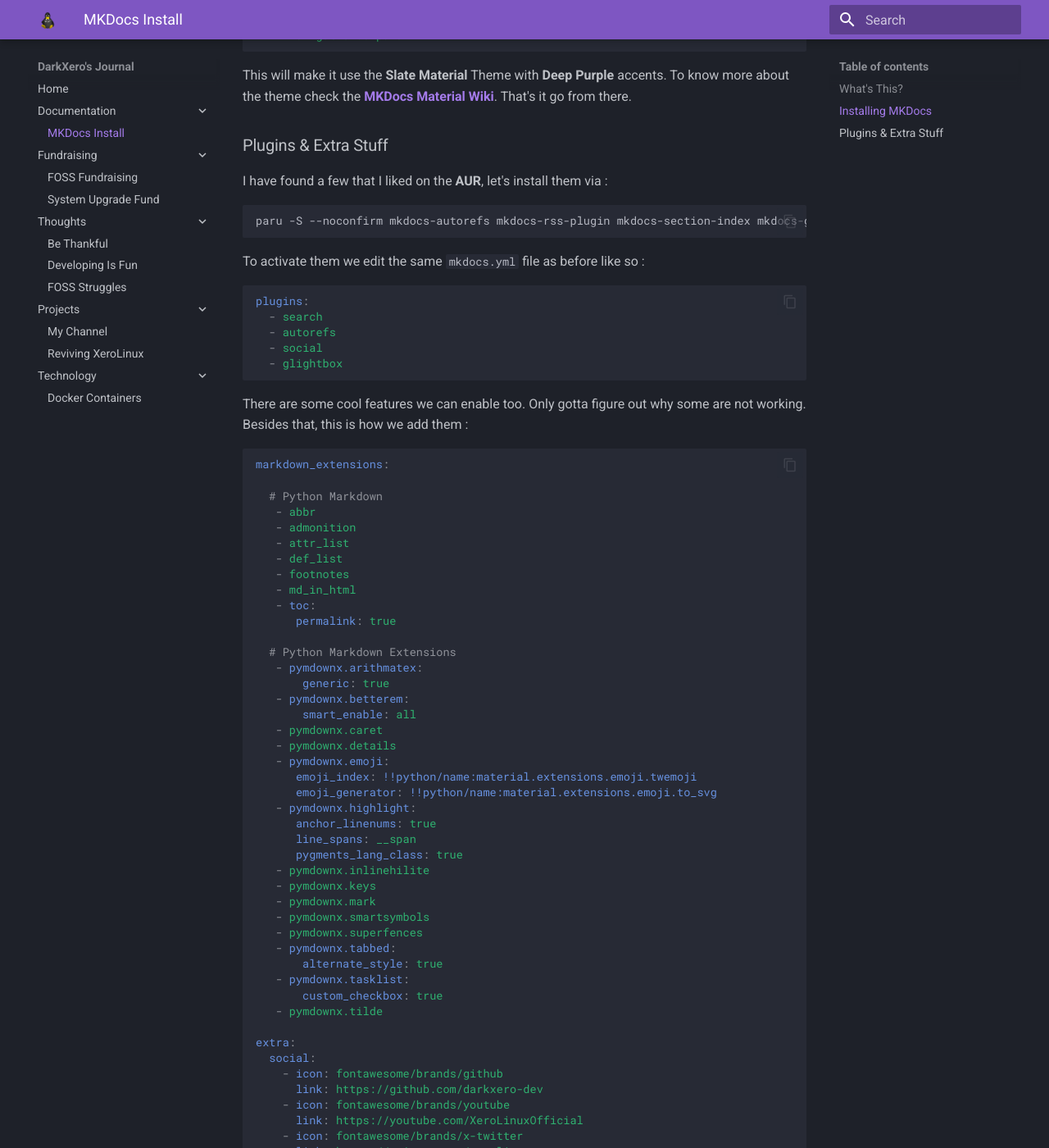
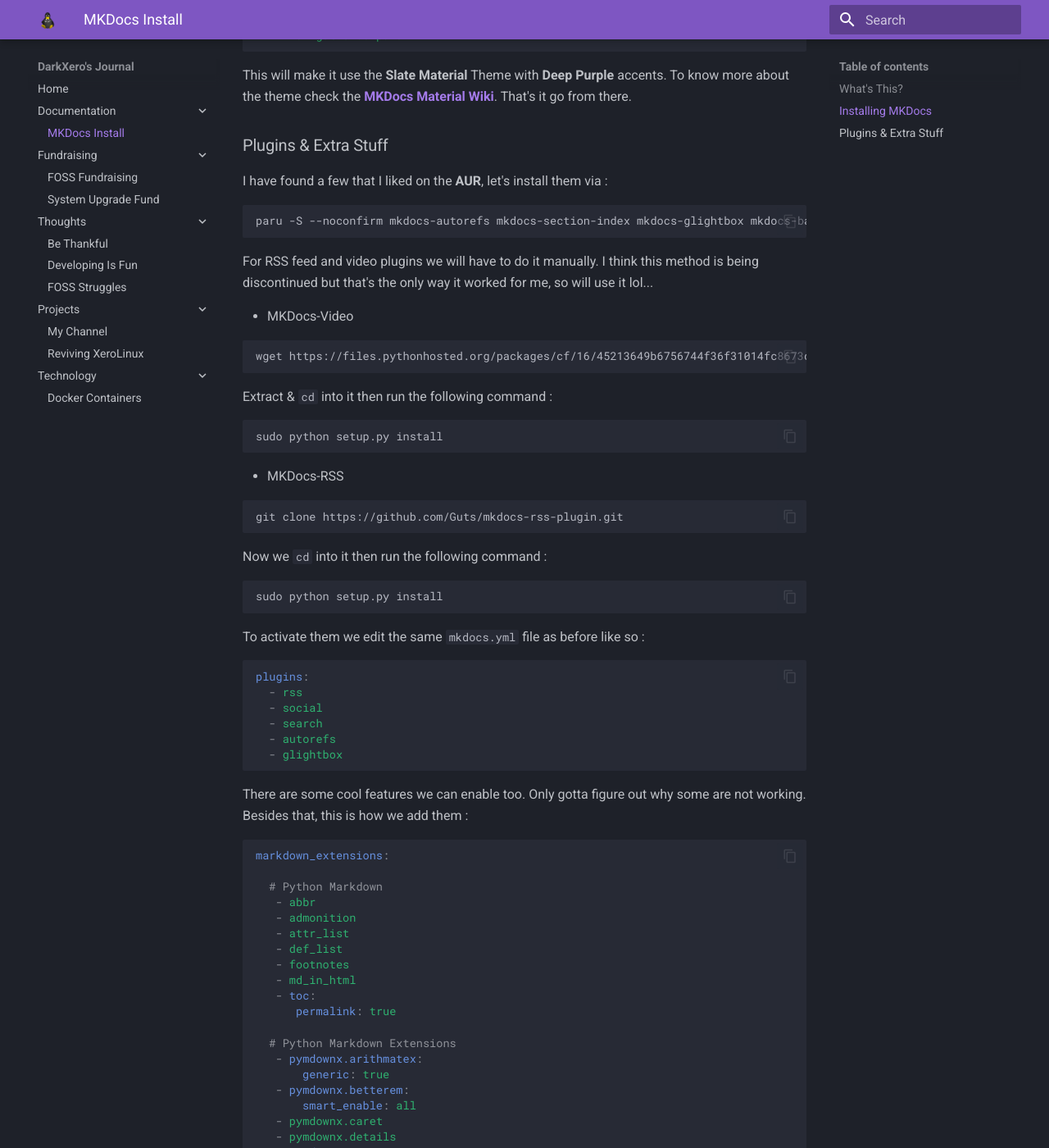
Before and after one commit to xerolinux/XeroSite, an MkDocs documentation site: the page built from docs/docs/mkdocs-install.md, in a window 1280 px wide and 1400 px high, scrolled down 1039 px. Shown: the whole window at 82% size. Built offline with MkDocs 1.6.1 and Material for MkDocs 9.7.7, drawn with Linux system fonts in a browser that asks for light colours; some of the changed text lies outside the part shown.

Commit message:
RSS fixed (Link to be added)

````diff
--- a/docs/docs/mkdocs-install.md
+++ b/docs/docs/mkdocs-install.md
@@ -4,7 +4,6 @@
   - Linux
   - MKDocs
   - Blogging
-<!--cover: https://i.imgur.com/45QL4xk.jpeg-->
 ---
 ### What's This?
 
@@ -15,7 +14,7 @@
 We will need to install it with some extras. The 2 main packages exist on the **Arch** repos. The rest are on the **AUR**, so to grab everything in one go, I will be using **Paru**. Compiling might take a while, so sit back wile it finishes.
 
 ```Bash
-paru -S --noconfirm mkdocs mkdocs-get-deps mkdocs-material
+paru -S --noconfirm mkdocs mkdocs-get-deps mkdocs-material python-pipx
 ```
 
 Donce that's done we need to create the site. There's a command for that.
@@ -55,16 +54,43 @@
 I have found a few that I liked on the **AUR**, let's install them via :
 
 ```Bash
-paru -S --noconfirm mkdocs-autorefs mkdocs-rss-plugin mkdocs-section-index mkdocs-glightbox mkdocs-backlinks-plugin mkdocs-redirects mkdocs-ezlinks-plugin
+paru -S --noconfirm mkdocs-autorefs mkdocs-section-index mkdocs-glightbox mkdocs-backlinks-plugin mkdocs-redirects mkdocs-ezlinks-plugin
+```
+
+For RSS feed and video plugins we will have to do it manually. I think this method is being discontinued but that's the only way it worked for me, so will use it lol...
+
+- MKDocs-Video
+
+```Bash
+wget https://files.pythonhosted.org/packages/cf/16/45213649b6756744f36f31014fc8673df1d7c998bb9a801c2d769fff4114/mkdocs-video-1.5.0.tar.gz
+```
+
+Extract & `cd` into it then run the following command :
+
+```Bash
+sudo python setup.py install
+```
+
+- MKDocs-RSS
+
+```Bash
+git clone https://github.com/Guts/mkdocs-rss-plugin.git
+```
+
+Now we `cd` into it then run the following command :
+
+```Bash
+sudo python setup.py install
 ```
 
 To activate them we edit the same `mkdocs.yml` file as before like so :
 
 ```YAML
 plugins:
+  - rss
+  - social
   - search
   - autorefs
-  - social
   - glightbox
 ```
 
@@ -120,4 +146,4 @@
       link: https://fosstodon.org/@xerolinux
 ```
 
-That's it for now. I will be updating this post as I learn more. Still need to figure out why the `rss` plugin keeps failing among many other things. I am just starting with this...
+That's it for now. I will be updating this post as I learn more. Still need to figure out a few things. I am just starting with this. Thanks to [**@JustAGuyLinux**](https://github.com/drewgrif){:target="_blank"} for helping out a little hehe.
--- a/mkdocs.yml
+++ b/mkdocs.yml
@@ -52,34 +52,38 @@
   - glightbox
   - mkdocs-video
   - section-index
-  # - rss:
-  #     categories:
-  #       - tags
-  #     date_from_meta:
-  #       as_creation: "date" # means from page.meta.date
-  #       as_update: "git" # means from git log
-  #       datetime_format: "%Y-%m-%d %H:%M"
-  #       default_time: "09:30"
-  #       default_timezone: Asia/Beirut
-  #     enabled: true
-  #     feeds_filenames:
-  #       json_created: feed_json_created.json
-  #       json_updated: feed_json_updated.json
-  #       rss_created: feed_rss_created.xml
-  #       rss_updated: feed_rss_updated.xml
-  #     feed_ttl: 1440
-  #     image: https://upload.wikimedia.org/wikipedia/commons/thumb/4/43/Feed-icon.svg/128px-Feed-icon.svg.png
-  #     json_feed_enabled: true
-  #     length: 20
-  #     match_path: ".*"
-  #     pretty_print: false
-  #     rss_feed_enabled: true
-  #     url_parameters:
-  #       utm_source: "documentation"
-  #       utm_medium: "RSS"
-  #       utm_campaign: "feed-syndication"
-  #     use_git: true
-  #     use_material_social_cards: true
+  - rss:
+      categories:
+        - tags
+      date_from_meta:
+        as_creation: "date" # means from page.meta.date
+        as_update: "git" # means from git log
+        datetime_format: "%Y-%m-%d %H:%M"
+        default_time: "09:30"
+        default_timezone: Asia/Beirut
+      enabled: true
+      feeds_filenames:
+        json_created: feed_json_created.json
+        json_updated: feed_json_updated.json
+        rss_created: feed_rss_created.xml
+        rss_updated: feed_rss_updated.xml
+      feed_ttl: 1440
+      image: https://upload.wikimedia.org/wikipedia/commons/thumb/4/43/Feed-icon.svg/128px-Feed-icon.svg.png
+      json_feed_enabled: true
+      length: 20
+      match_path: ".*"
+      pretty_print: false
+      rss_feed_enabled: true
+      url_parameters:
+        utm_source: "docs"
+        utm_source: "fund"
+        utm_source: "priv"
+        utm_source: "projects"
+        utm_source: "tech"
+        utm_medium: "RSS"
+        utm_campaign: "feed-syndication"
+      use_git: true
+      use_material_social_cards: true
 
 markdown_extensions:
 
````
Also changed, not shown: site/404.html, site/docs/mkdocs-install/index.html, site/feed_json_created.json (added), site/feed_json_updated.json (added), site/feed_rss_created.xml (added), site/feed_rss_updated.xml (added), site/fund/foss-fundraising/index.html, site/fund/new-gpu-cpu-fund/index.html, site/index.html, site/priv/be-thankful/index.html, site/priv/developing-is-fun-but/index.html, site/priv/real-foss-struggles/index.html, site/projects/what-s-up-with-my-channel/index.html, site/projects/why-is-distro-back/index.html, 3 more files, 1 other file.
